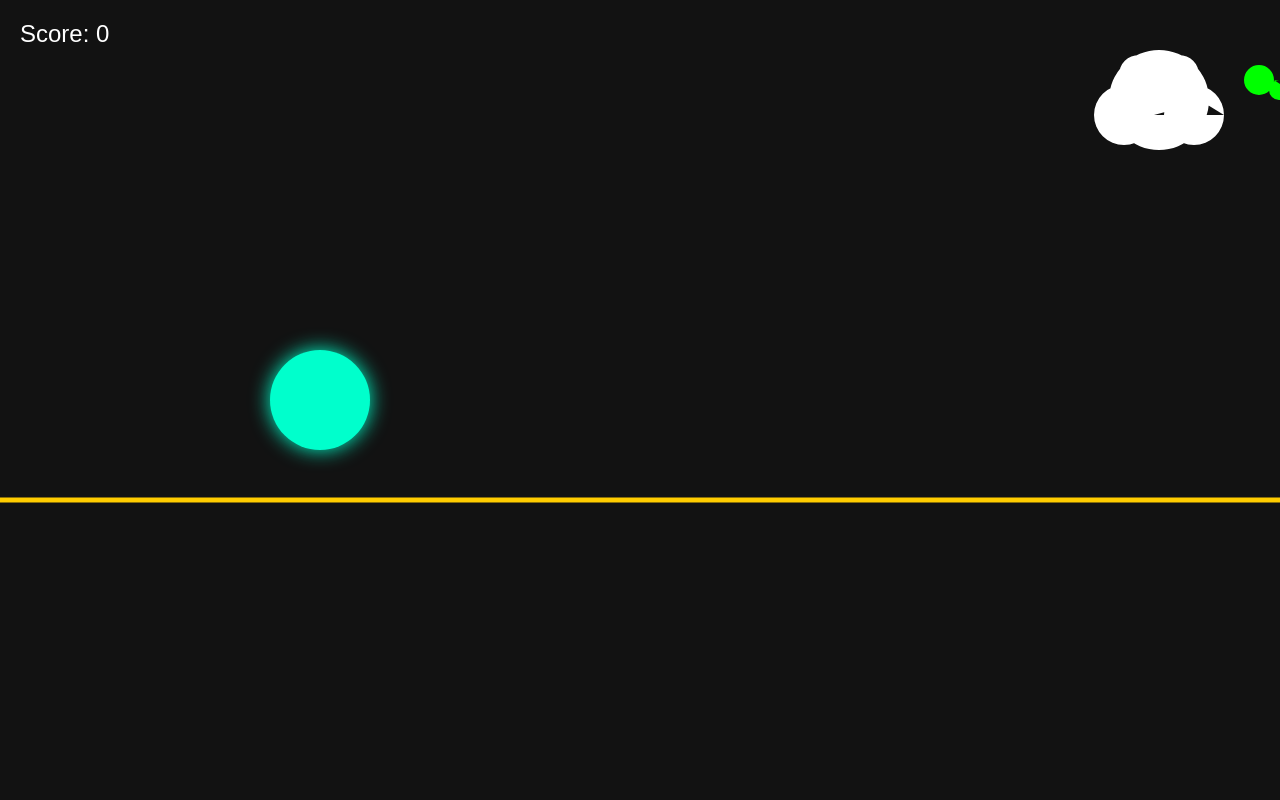
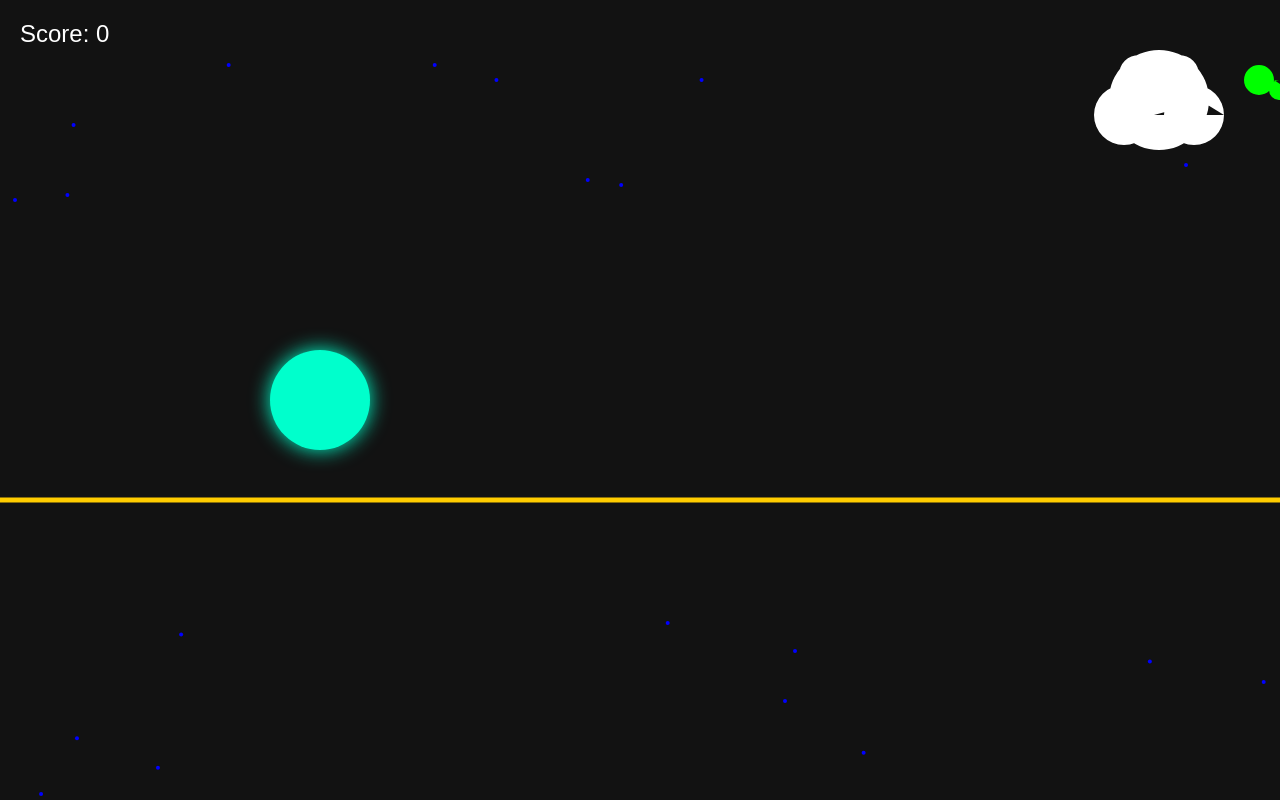
Before and after one commit to Yashground/Gamecreate, a plain HTML site: page public/shapeshifter.html in a window 1280 px wide. Drawn offline with Linux system fonts and the light colour scheme.

Commit message:
Adding Rain and Shapes breaking

```diff
--- a/shapeshifter.html
+++ b/public/shapeshifter.html
@@ -255,11 +255,14 @@ function drawRain() {
 }
 
 function spawnRain() {
-    for (let i = 0; i < 20; i++) {
-        raindrops.push({
-            x: Math.random() * canvas.width,
-            y: Math.random() * canvas.height / 2
-        });
+    // Create raindrops if they don't exist
+    if (raindrops.length === 0) {
+        for (let i = 0; i < 20; i++) {
+            raindrops.push({
+                x: Math.random() * canvas.width,
+                y: Math.random() * canvas.height / 2
+            });
+        }
     }
 }
 
@@ -301,6 +304,7 @@ function gameLoop() {
     updateTunnels();
     applyJump();
     tunnelQueue.forEach(drawTunnel);
+    drawRain();
 
     scoreElement.innerText = `Score: ${score}`;
 
```
